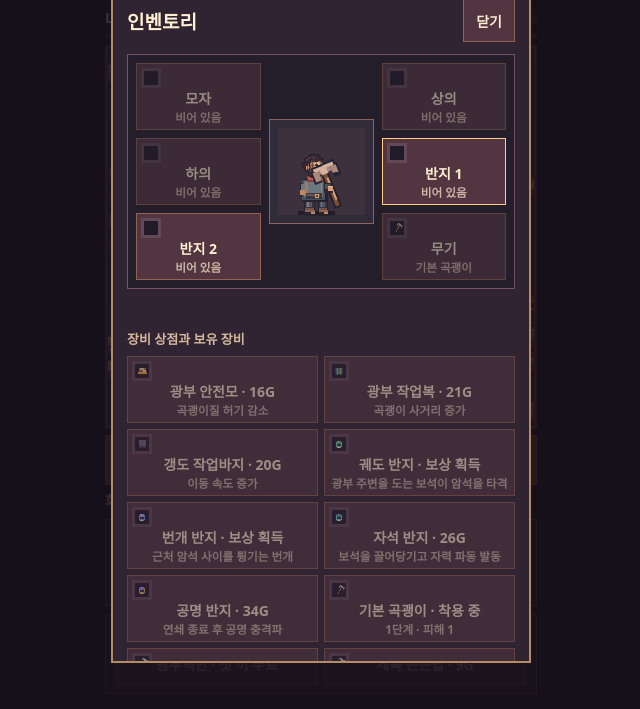
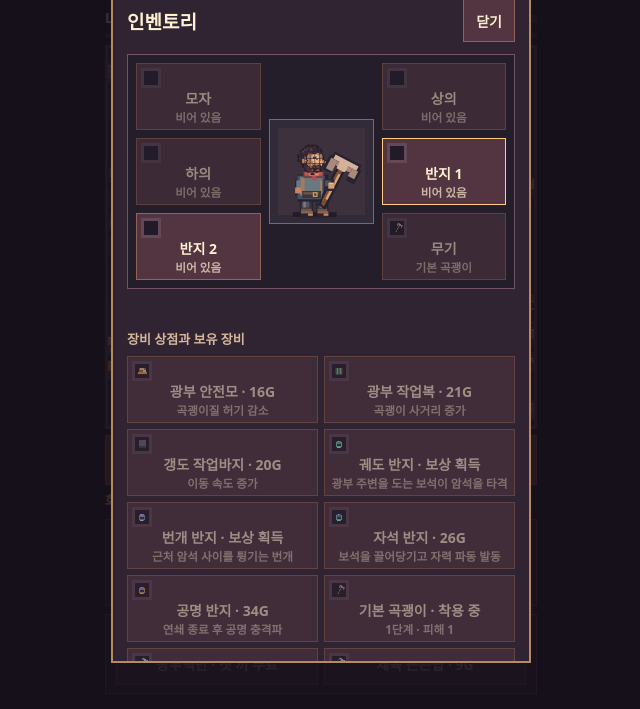
Before and after one commit to metatrona/ore-breake-play, a plain HTML site: page index.html in a window 1280 px wide. Both pictures are taken after a click on the button "인벤토리". Shown: the part 77-786 px from the top of the page, without its empty margins (319-959 px from the left). Drawn offline with Linux system fonts and the light colour scheme.

Commit message:
Keep the miner's face visible in the idle pose

```diff
--- a/index.html
+++ b/index.html
@@ -213,7 +213,7 @@ function drawMiner(context,x,y,dir,walk,hit){
   p(-6.5,-18,14.5,1.5,hat.trim);p(3,-19.5,3,2.5,'#fff0b5');p(4,-19,1.5,1,'#fff9dc');
  }
  const skin=pickSkins[weapon()];
- context.save();context.translate(8,-2);context.rotate(hit>0?-2.2+(1-hit/.22)*3.05:-.39);
+ context.save();context.translate(8,-2);context.rotate(hit>0?-2.2+(1-hit/.22)*3.05:.48);
  drawPick(p,skin);context.restore();
  p(4.5,-5,4.5,5,'#322633');p(5,-4.5,2.5,2.5,top.shade);p(6.5,-3.5,2.5,2.5,'#d99d72');p(7,-3.5,1.5,.5,'#f8c49a');
  if(equipped.ring1)p(8,-3,1,1,appearance[equipped.ring1].lit);
@@ -322,7 +322,7 @@ function updateGear(){
  }
  el('reserve').setAttribute('title','재련에는 강철 곡괭이가 필요해요');
  const avatar=el('avatar').getContext('2d');
- if(avatar){avatar.setTransform(2,0,0,2,0,0);avatar.clearRect(0,0,52,52);avatar.fillStyle='#312a38';avatar.fillRect(0,0,52,52);avatar.fillStyle='#3d313d';avatar.fillRect(4,4,44,44);drawMiner(avatar,23,37,1,0,0)}
+ if(avatar){avatar.setTransform(2,0,0,2,0,0);avatar.clearRect(0,0,52,52);avatar.fillStyle='#312a38';avatar.fillRect(0,0,52,52);avatar.fillStyle='#3d313d';avatar.fillRect(4,4,44,44);avatar.translate(22,36);avatar.scale(1.18,1.18);drawMiner(avatar,0,0,1,0,0)}
 }
 el('gear-open').onclick=()=>{
  holding=false;stick=null;keys.clear();updateGear();el('gear').showModal();
```
